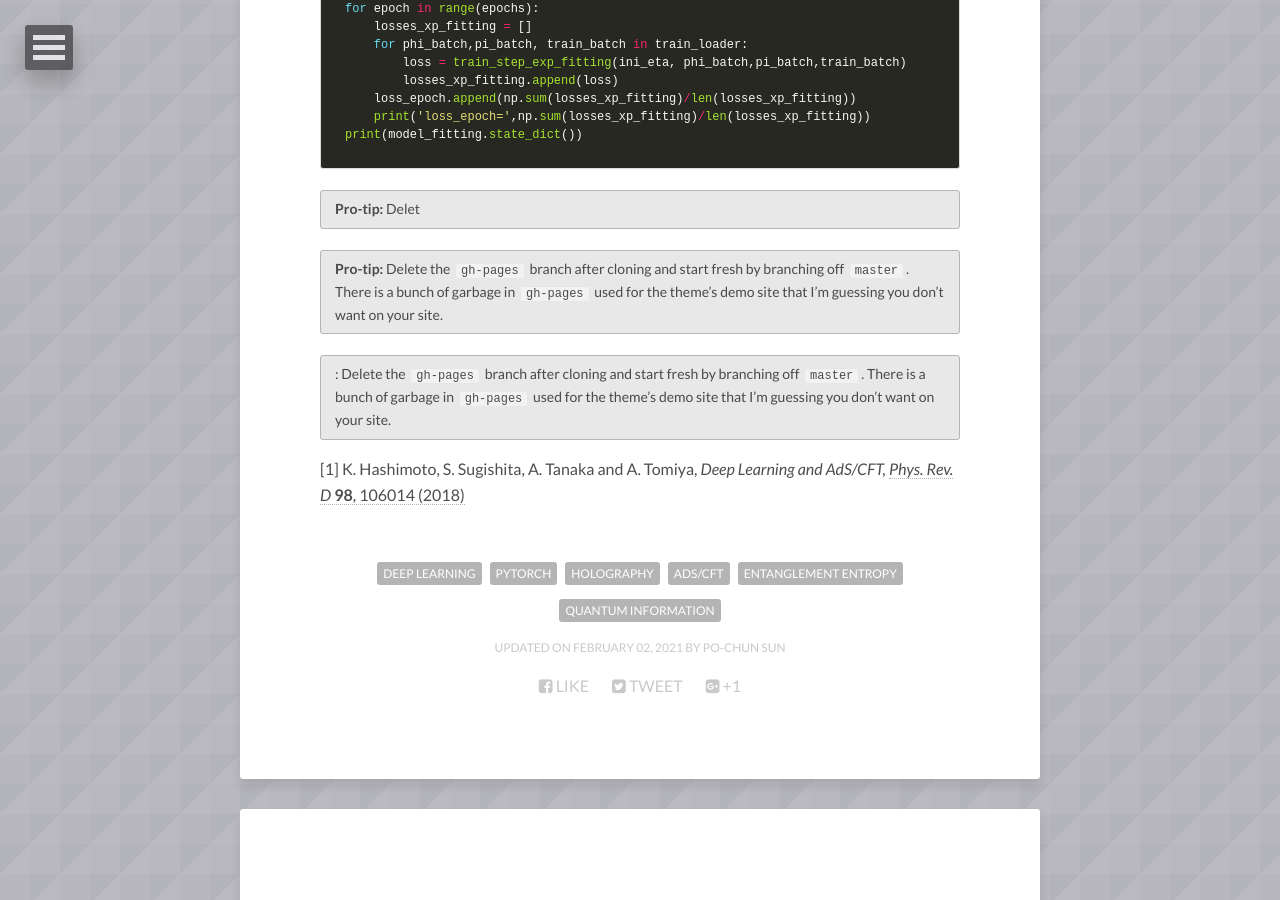
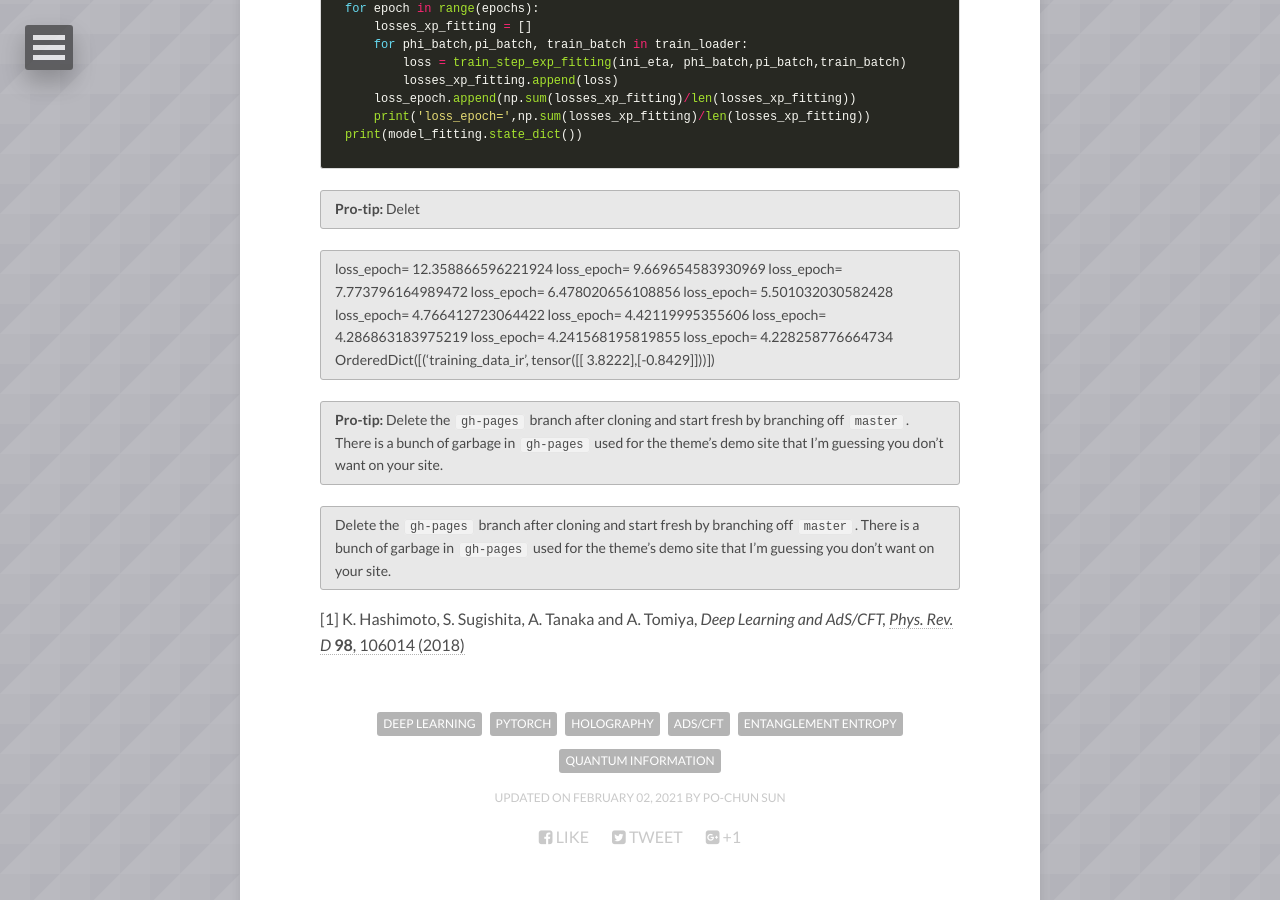
Before and after one commit to pochunsun/pochunsun.github.io, a Jekyll site: the page built from _posts/2021-06-02-sample-post.md, in a window 1280 px wide and 900 px high, scrolled down 22046 px. Built offline with Jekyll 4.4.1, drawn with Linux system fonts in a browser that asks for light colours; nearby versions of some CDN libraries; comment, search, counter and statistics services are not loaded.

Commit message:
Update 2021-06-02-sample-post.md

```diff
--- a/_posts/2021-06-02-sample-post.md
+++ b/_posts/2021-06-02-sample-post.md
@@ -471,8 +471,7 @@ print(model_fitting.state_dict())
 **Pro-tip:** Delet
 {: .notice}
 
-
-{:loss_epoch= 12.358866596221924
+loss_epoch= 12.358866596221924
 loss_epoch= 9.669654583930969
 loss_epoch= 7.773796164989472
 loss_epoch= 6.478020656108856
@@ -482,13 +481,14 @@ loss_epoch= 4.42119995355606
 loss_epoch= 4.286863183975219
 loss_epoch= 4.241568195819855
 loss_epoch= 4.228258776664734
-OrderedDict([('training_data_ir', tensor([[ 3.8222],[-0.8429]]))]).notice}
+OrderedDict([('training_data_ir', tensor([[ 3.8222],[-0.8429]]))])
+{: .notice}
 
 **Pro-tip:** Delete the `gh-pages` branch after cloning and start fresh by branching off `master`. There is a bunch of garbage in `gh-pages` used for the theme's demo site that I'm guessing you don't want on your site.
 {: .notice}
 
 
-: Delete the `gh-pages` branch after cloning and start fresh by branching off `master`. There is a bunch of garbage in `gh-pages` used for the theme's demo site that I'm guessing you don't want on your site.
+Delete the `gh-pages` branch after cloning and start fresh by branching off `master`. There is a bunch of garbage in `gh-pages` used for the theme's demo site that I'm guessing you don't want on your site.
 {: .notice}
 
 
```
